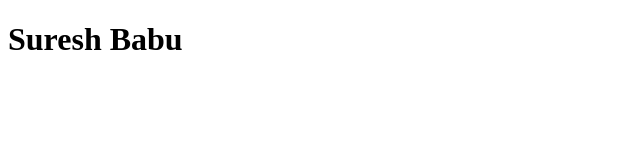
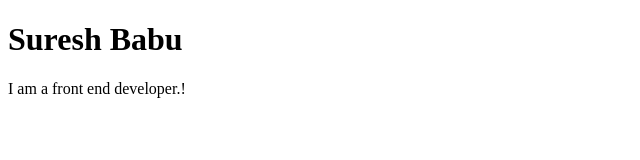
Before and after one commit to sureshbabu9160/contest-sept-test, a plain HTML site: page index.html in a window 1280 px wide. Shown: the whole page, without its empty margins (0-640 px from the left). Drawn offline with Linux system fonts and the light colour scheme.

Commit message:
commit done

```diff
--- a/index.html
+++ b/index.html
@@ -7,6 +7,6 @@
 </head>
 <body>
     <h1>Suresh Babu</h1>
-
+    <p>I am a front end developer.!</p>
 </body>
 </html>
```
